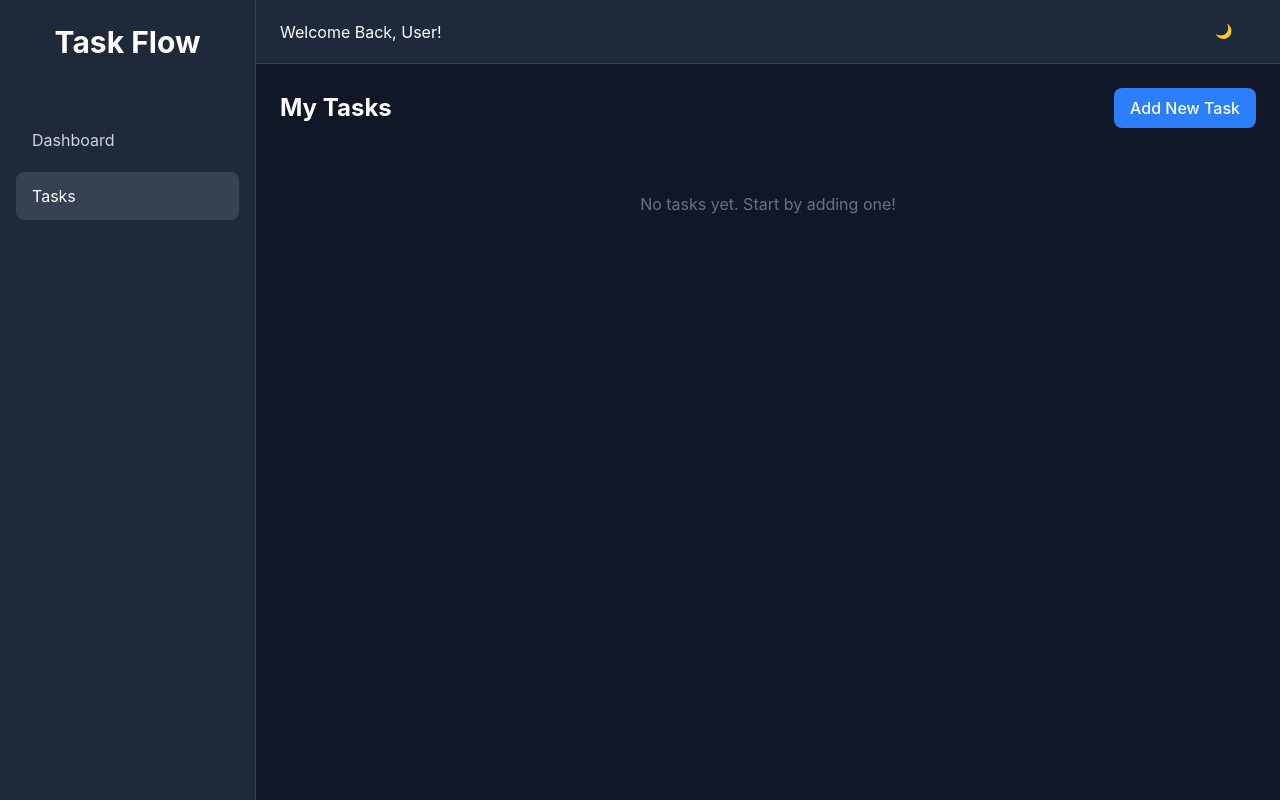
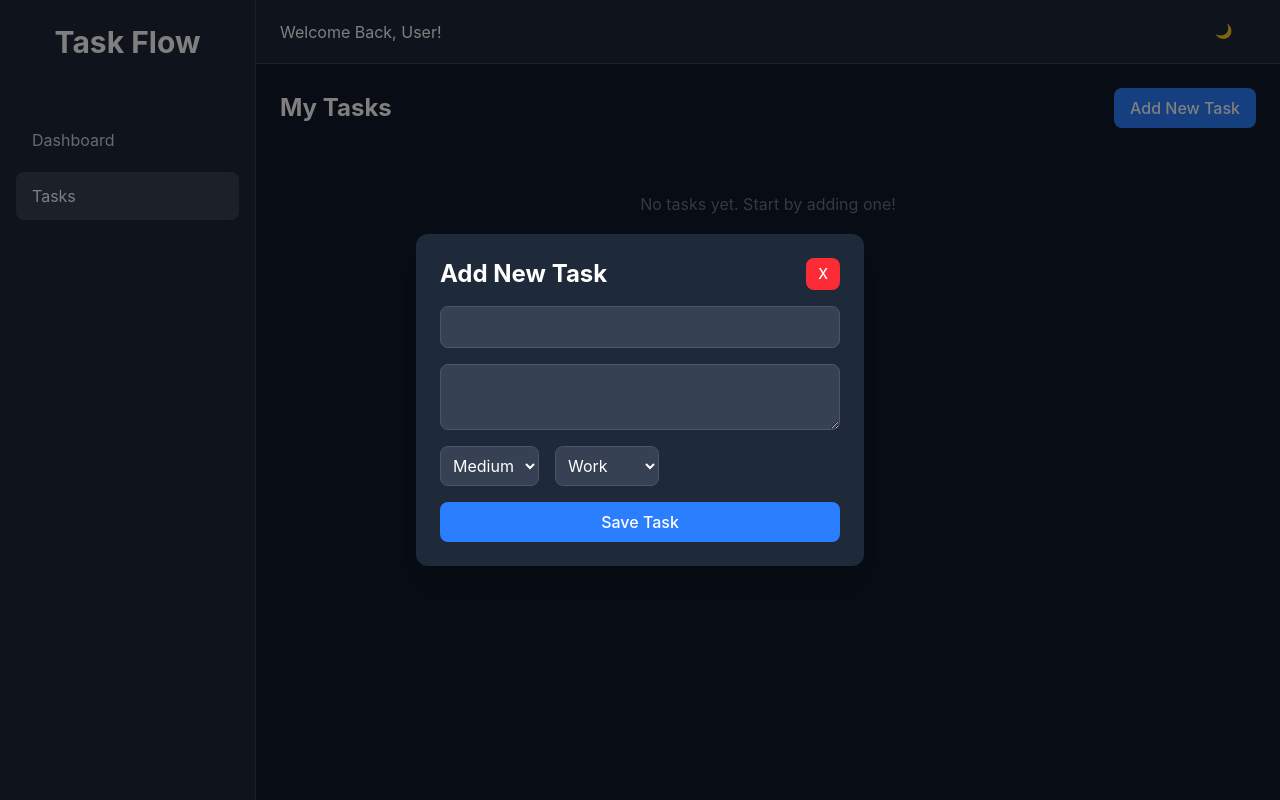
Before and after one commit to ahmedtika74/Task-Managment-System, a React (Vite) app: page /tasks in a window 1280 px wide. Both pictures are taken after a click on the button "Add New Task". Built offline with nearby package versions, Linux system fonts and the light colour scheme.

Commit message:
feat: implement add task form and tasks page logic

```diff
--- /dev/null
+++ b/src/components/ui/AddTaskForm.jsx
@@ -0,0 +1,74 @@
+import { useState } from "react";
+import { useDispatch } from "react-redux";
+import { addTask } from "../../app/features/tasks/tasksSlice";
+import Button from "./Button";
+
+export default function AddTaskForm({ onClose }) {
+  const dispatch = useDispatch();
+  const [data, setData] = useState({
+    title: "",
+    description: "",
+    priority: "medium",
+    category: "work",
+  });
+
+  const handleSubmit = (e) => {
+    e.preventDefault();
+    if (data.title == "") {
+      alert("not valid");
+      return null;
+    }
+    dispatch(addTask(data));
+    onClose();
+  };
+  return (
+    <form className="flex flex-col gap-4">
+      <input
+        value={data.title}
+        onChange={(e) => {
+          setData({ ...data, title: e.target.value });
+        }}
+        type="text"
+        name="title"
+        className="rounded-lg border p-2 dark:border-gray-600 dark:bg-gray-700"
+      />
+      <textarea
+        value={data.description}
+        onChange={(e) => {
+          setData({ ...data, description: e.target.value });
+        }}
+        name="description"
+        className="rounded-lg border p-2 dark:border-gray-600 dark:bg-gray-700"
+      />
+      <div className="flex gap-4">
+        <select
+          value={data.priority}
+          onChange={(e) => {
+            setData({ ...data, priority: e.target.value });
+          }}
+          name="priority"
+          className="rounded-lg border p-2 dark:border-gray-600 dark:bg-gray-700"
+        >
+          <option value="high">High</option>
+          <option value="medium">Medium</option>
+          <option value="low">Low</option>
+        </select>
+        <select
+          value={data.category}
+          onChange={(e) => {
+            setData({ ...data, category: e.target.value });
+          }}
+          name="category"
+          className="rounded-lg border p-2 dark:border-gray-600 dark:bg-gray-700"
+        >
+          <option value="work">Work</option>
+          <option value="study">Study</option>
+          <option value="personal">Personal</option>
+        </select>
+      </div>
+      <Button type="submit" onClick={handleSubmit}>
+        Save Task
+      </Button>
+    </form>
+  );
+}
--- a/src/pages/TasksPage.jsx
+++ b/src/pages/TasksPage.jsx
@@ -1,14 +1,24 @@
+import { useState } from "react";
 import { useSelector } from "react-redux";
 import Button from "../components/ui/Button";
 import TaskCard from "../components/ui/TaskCard";
+import Modal from "../components/ui/Modal";
+import AddTaskForm from "../components/ui/AddTaskForm";
 
 export default function TasksPage() {
+  const [isModalOpen, setIsModalOpen] = useState(false);
   const tasks = useSelector((state) => state.tasks) || [];
   return (
     <div className="w-full">
       <div className="mb-8 flex items-center justify-between">
         <h2 className="text-2xl font-bold">My Tasks</h2>
-        <Button>Add New Task</Button>
+        <Button
+          onClick={() => {
+            setIsModalOpen(true);
+          }}
+        >
+          Add New Task
+        </Button>
       </div>
       <div className="grid grid-cols-1 gap-4">
         {tasks.length === 0 ? (
@@ -19,6 +29,19 @@ export default function TasksPage() {
           tasks.map((task) => <TaskCard key={task.id} task={task} />)
         )}
       </div>
+      <Modal
+        isOpen={isModalOpen}
+        title={"Add New Task"}
+        onClose={() => {
+          setIsModalOpen(false);
+        }}
+      >
+        <AddTaskForm
+          onClose={() => {
+            setIsModalOpen(false);
+          }}
+        />
+      </Modal>
     </div>
   );
 }
```
